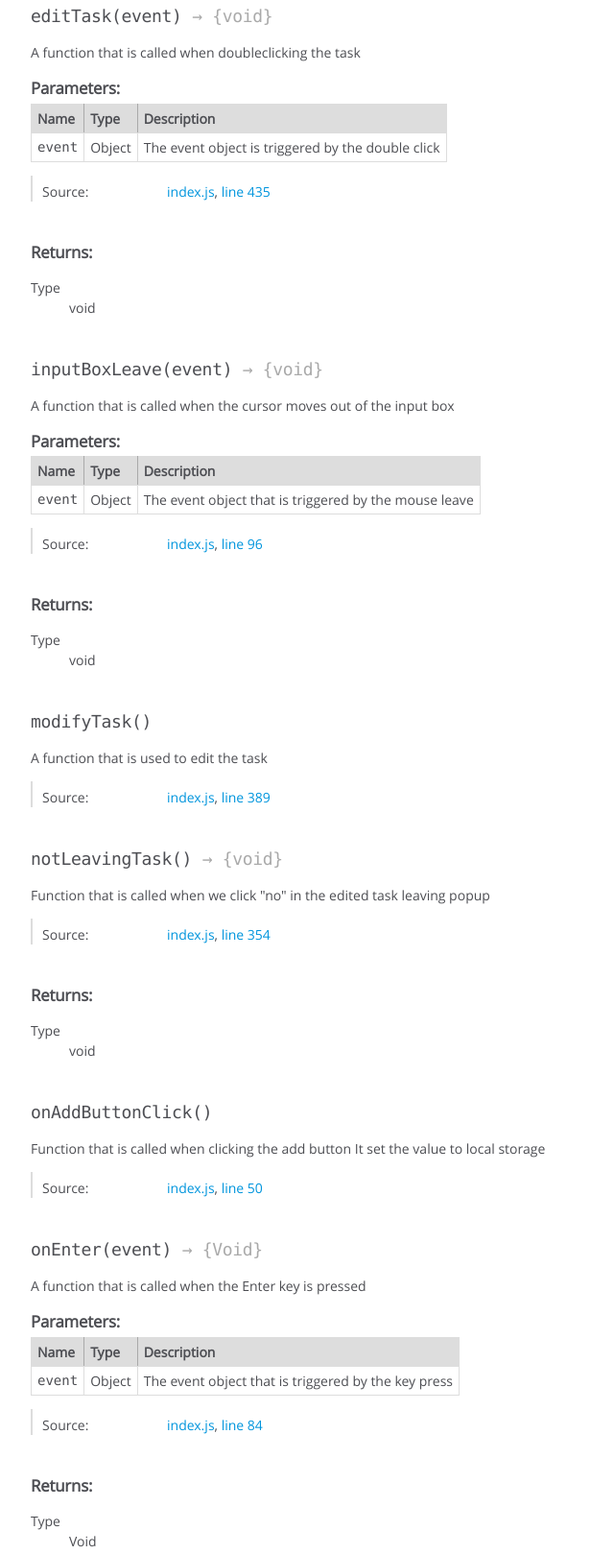
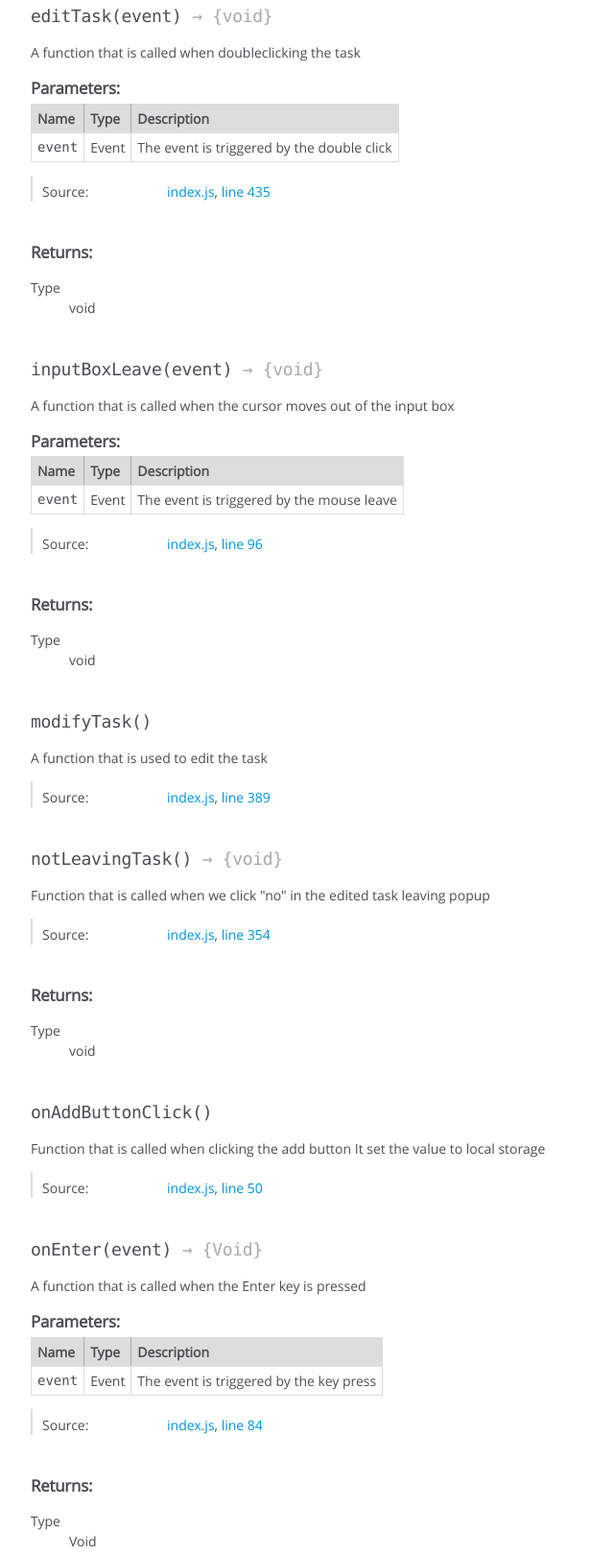
Before and after one commit to Justin-Gabriel/Todo, a website: page documentation/global.html in a window 1280 px wide. Shown: the part 728-2347 px from the top of the page at 96% size, without its empty margins (0-640 px from the left). Drawn offline with Linux system fonts and the light colour scheme.

Commit message:
some changes made in jsdocumentation

```diff
--- a/documentation/global.html
+++ b/documentation/global.html
@@ -397,7 +397,7 @@
             <td class="type">
 
 
-<span class="param-type">Object</span>
+<span class="param-type">Event</span>
 
 
 
@@ -407,7 +407,7 @@
 
 
 
-            <td class="description last"><p>The event object is triggered by the double click</p></td>
+            <td class="description last"><p>The event is triggered by the double click</p></td>
         </tr>
 
 
@@ -552,7 +552,7 @@
             <td class="type">
 
 
-<span class="param-type">Object</span>
+<span class="param-type">Event</span>
 
 
 
@@ -562,7 +562,7 @@
 
 
 
-            <td class="description last"><p>The event object that is triggered by the mouse leave</p></td>
+            <td class="description last"><p>The event is triggered by the mouse leave</p></td>
         </tr>
 
 
@@ -990,7 +990,7 @@ It set the value to local storage</p>
             <td class="type">
 
 
-<span class="param-type">Object</span>
+<span class="param-type">Event</span>
 
 
 
@@ -1000,7 +1000,7 @@ It set the value to local storage</p>
 
 
 
-            <td class="description last"><p>The event object that is triggered by the key press</p></td>
+            <td class="description last"><p>The event is triggered by the key press</p></td>
         </tr>
 
 
@@ -1406,7 +1406,7 @@ It set the value to local storage</p>
             <td class="type">
 
 
-<span class="param-type">Object</span>
+<span class="param-type">Event</span>
 
 
 
@@ -1416,7 +1416,7 @@ It set the value to local storage</p>
 
 
 
-            <td class="description last"><p>The event object is triggered when clicking checkbox</p></td>
+            <td class="description last"><p>The event is triggered when clicking checkbox</p></td>
         </tr>
 
 
@@ -2235,7 +2235,7 @@ It saves the edited task to the local storage</p>
 <br class="clear">
 
 <footer>
-    Documentation generated by <a href="https://github.com/jsdoc/jsdoc">JSDoc 4.0.0</a> on Wed Feb 01 2023 23:15:11 GMT+0530 (India Standard Time)
+    Documentation generated by <a href="https://github.com/jsdoc/jsdoc">JSDoc 4.0.0</a> on Thu Feb 02 2023 10:28:13 GMT+0530 (India Standard Time)
 </footer>
 
 <script> prettyPrint(); </script>
```
Also changed, not shown: documentation/index.html (+1 -1 lines), documentation/index.js.html (+5 -5 lines), source/index.js (+4 -4 lines).
